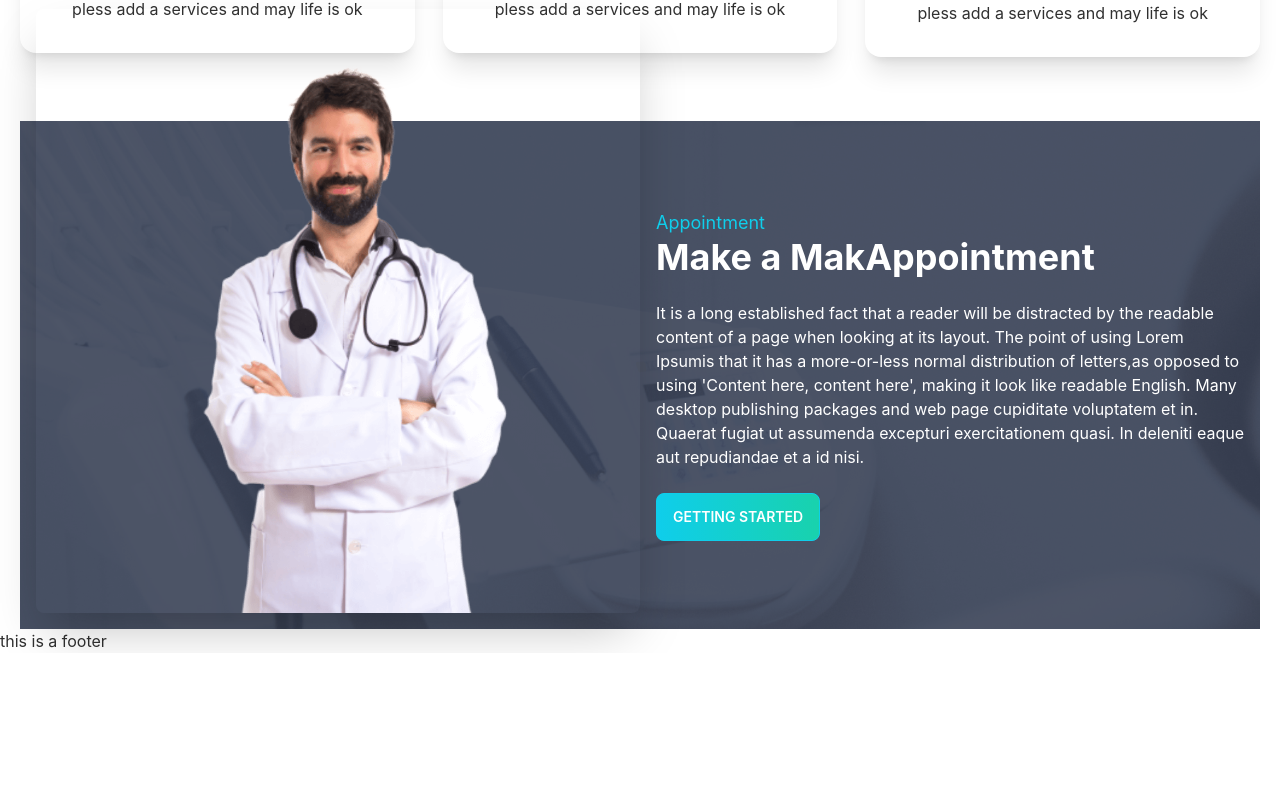
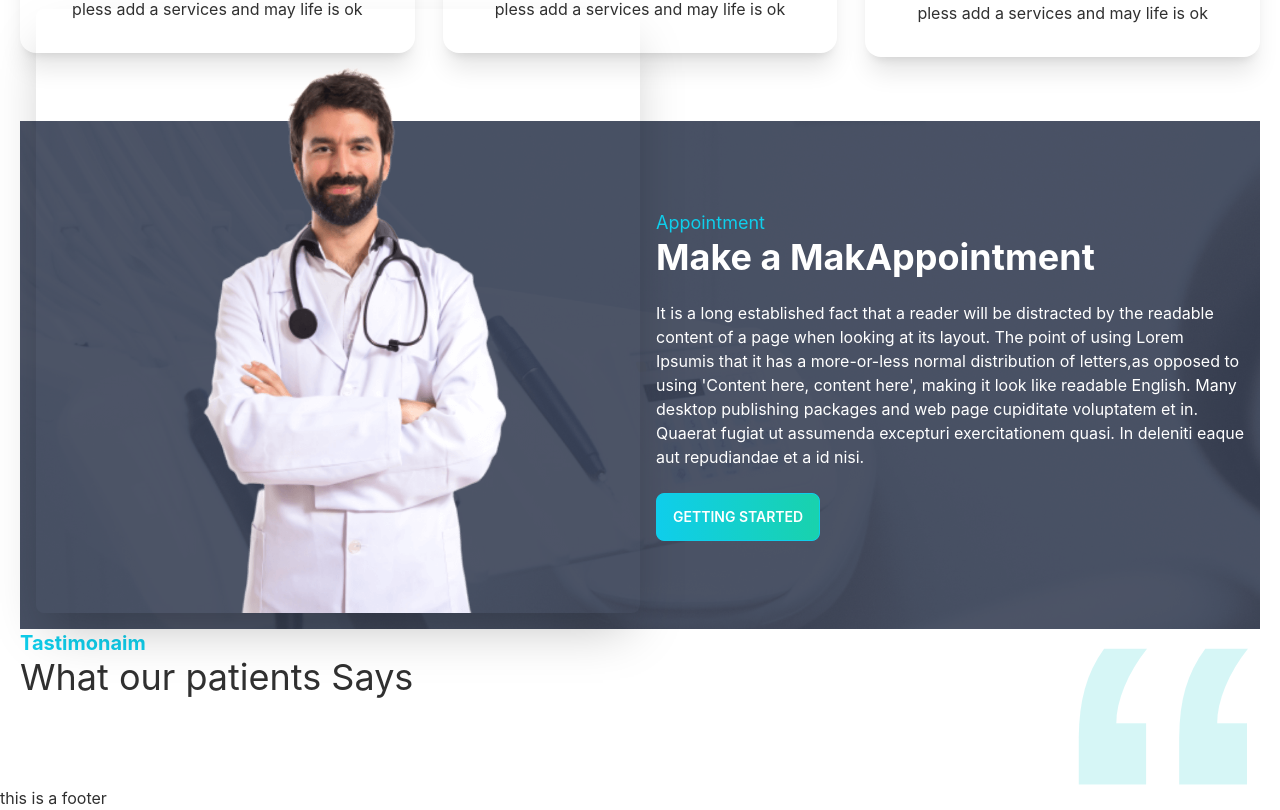
Before and after one commit to shakilmonsi/doctorprotailfive-main, a React (Create React App) app: page / in a window 1280 px wide. Shown: the part 1043-1853 px from the top of the page. Before the commit the page ends 1696 px from the top, so only its background shows below. Built offline with nearby package versions, Linux system fonts and the light colour scheme.

Commit message:
add tastimoniaim  flex and justify-butten  and section

```diff
--- a/src/Pages/Home/Home.js
+++ b/src/Pages/Home/Home.js
@@ -3,6 +3,7 @@ import Banner from './Banner/Banner'
 import InfoCards from './Infocard/InfoCards'
 import Servicescard from './Services/Servicescard'
 import MakeAppointment from './MakAppointment/MakeAppointment'
+import Tastimonaim from '../../tastimonaime/Tastimonaim'
 
 const  Home=() =>{
   return (
@@ -11,6 +12,7 @@ const  Home=() =>{
 <InfoCards></InfoCards>
 <Servicescard></Servicescard>
 <MakeAppointment></MakeAppointment>
+<Tastimonaim></Tastimonaim>
     </div>
   )
 }
--- /dev/null
+++ b/src/tastimonaime/Tastimonaim.js
@@ -0,0 +1,23 @@
+import React from 'react'
+import quote from "../assets/icons/quote.svg"
+
+const  Tastimonaim=() =>{
+  return (
+
+    <section>
+       <div className='flex justify-between'>
+        <div>
+            <h4 className='text-xl text-primary font-bold '>Tastimonaim</h4>
+<h2 className='text-4xl'>What our patients Says</h2>
+        </div>
+        <figure>
+            <img className='w-24 lg:w-48' src={quote} alt=''/>
+        </figure>
+       </div>
+
+       <div></div>
+    </section>
+  )
+}
+
+export default Tastimonaim
```
